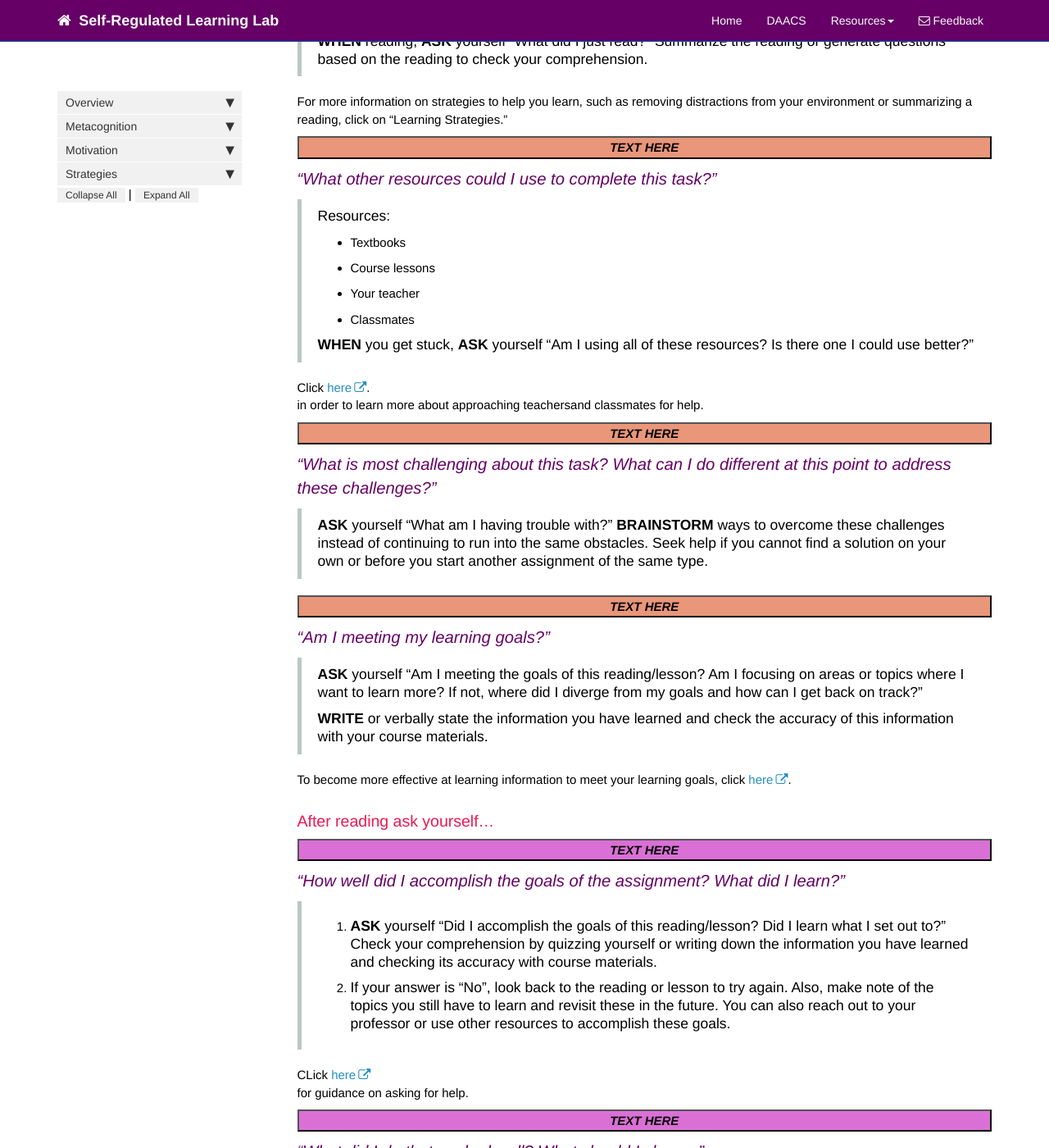
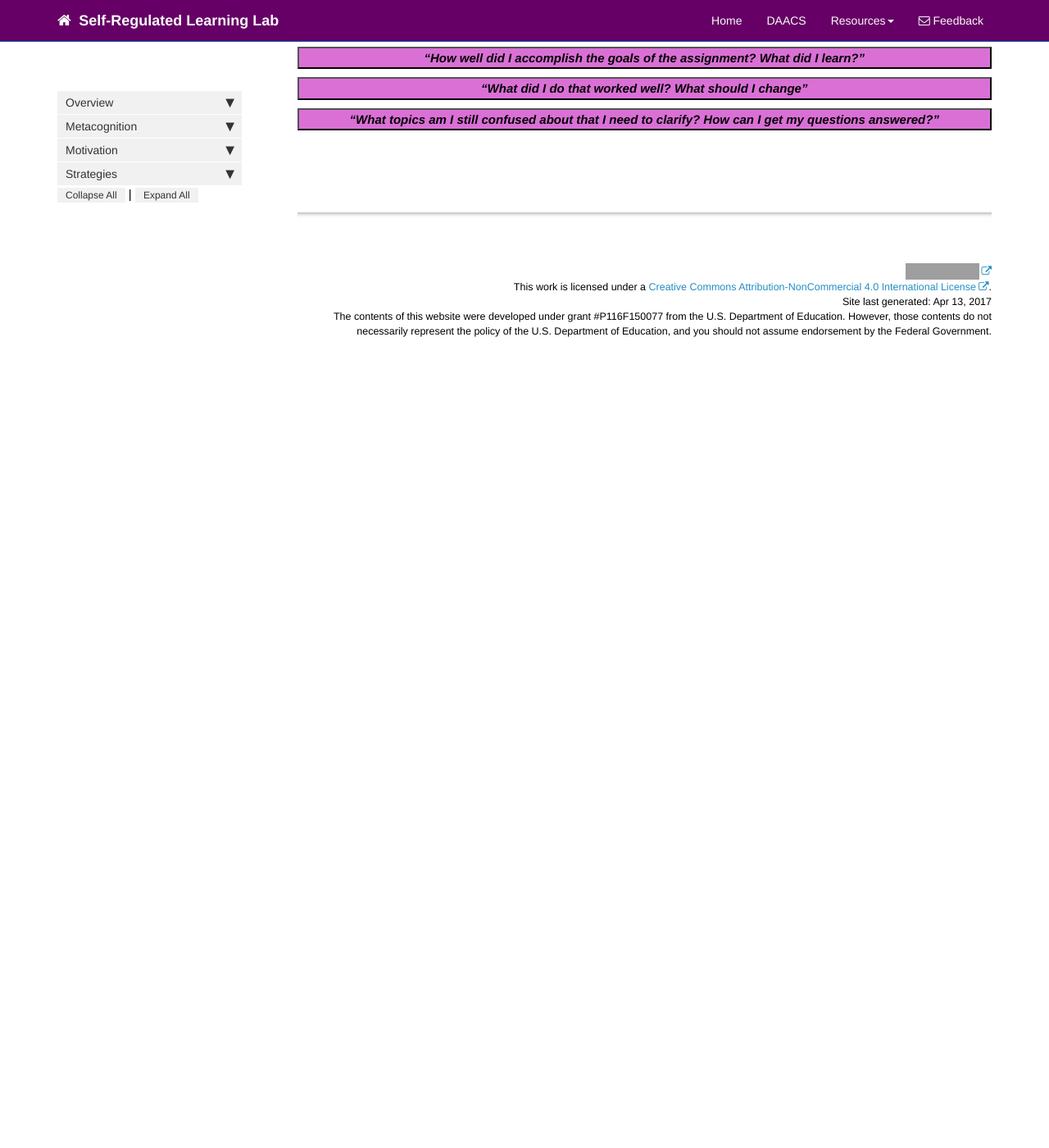
Before and after one commit to dfranklin02/SRL, a Jekyll site: the page built from docs/pages/metacognition/metacognition_recommendations_reading.md, in a window 1280 px wide and 1400 px high, scrolled down 813 px. Shown: the whole window at 82% size. Built offline with Jekyll 4.4.1, drawn with Linux system fonts in a browser that asks for light colours; nearby versions of some CDN libraries; comment, search, counter and statistics services are not loaded; after the commit the page ends 1277 px from its top, so only the background shows below that; some of the changed text lies outside the part shown; grey boxes are pictures that could not be loaded.

Commit message:
Update metacognition_recommendations_reading.md

```diff
--- a/docs/pages/metacognition/metacognition_recommendations_reading.md
+++ b/docs/pages/metacognition/metacognition_recommendations_reading.md
@@ -102,119 +102,90 @@ See <a href="http://srl.daacs.net/help_seeking.html">help seeking</a> to learn m
 
 ### While reading ask yourself...
 
-<button data-toggle="collapse" data-target="#readingduring1" style="background-color:DarkSalmon; width:100%"><b><i>TEXT HERE</i></b></button>
+<button data-toggle="collapse" data-target="#readingduring1" style="background-color:DarkSalmon; width:100%"><b><i>“What strategies am I using that are or are not working well to help me learn?”</i></b></button>
 
 <div id="readingduring1" class="collapse">
-TEXT HERE
+<b>WHEN</b> you get stuck, <b>ASK</b> yourself “Am I using the best method possible to complete this reading/lesson? Should I use a different approach?” You can adjust how fast or slow you are reading the text, eliminate distractions from your environment, and consciously focus your thoughts on the task, rather than other things on your mind.
+<b>WHEN</b> reading, <b>ASK</b> yourself “What did I just read?” Summarize the reading or generate questions based on the reading to check your comprehension.
+<br>
+<br>
+For more information on strategies to help you learn, such as removing distractions from your environment or summarizing a reading, <a href="http://srl.daacs.net/strategies.html">click here.</a>
+</div>
+
+<button data-toggle="collapse" data-target="#readingduring2" style="background-color:DarkSalmon; width:100%"><b><i>“What other resources could I use to complete this task?”</i></b></button>
+
+<div id="readingduring2" class="collapse">
+Resources:
+<ul>
+<li>Textbooks</li>
+<li>Course lessons</li>
+<li>Teachers</li>
+<li>Classmates</li>
+</ul>
+<b>WHEN</b> you get stuck, <b>ASK</b> yourself “Am I using all of these resources? Is there one I could use better?”
+<br>
+<br>
+<a href="http://srl.daacs.net/help_seeking.html">Click here</a>.<br> to learn more about approaching teachers and classmates for help.
+</div>
+
+<button data-toggle="collapse" data-target="#readingduring3" style="background-color:DarkSalmon; width:100%"><b><i>“What is most challenging about this task? What can I do different at this point to address these challenges?”</i></b></button>
+
+<div id="readingduring3" class="collapse">
+<b>ASK</b> yourself “What am I having trouble with?” <b>BRAINSTORM</b> ways to overcome these challenges instead of continuing to run into the same obstacles. Seek help if you cannot find a solution on your own or before you start another assignment of the same type.
 <br>
 <br>
 </div>
 
-<p class='question'>“What strategies am I using that are or are not working well to help me learn?”</p>
+<button data-toggle="collapse" data-target="#readingduring4" style="background-color:DarkSalmon; width:100%"><b><i>“Am I meeting my learning goals?”</i></b></button>
 
-> **WHEN** you get stuck, **ASK** yourself “Am I using the best method possible to complete this reading/lesson? Should I use a different approach?” You can adjust how fast or slow you are reading the text, eliminate distractions from your environment, and consciously focus your thoughts on the task, rather than other things on your mind.
->
-> **WHEN** reading, **ASK** yourself “What did I just read?” Summarize the reading or generate questions based on the reading to check your comprehension.
-
-For more information on strategies to help you learn, such as removing distractions from your environment or summarizing a reading, click on "Learning Strategies."
-
-
-<button data-toggle="collapse" data-target="#readingduring2" style="background-color:DarkSalmon; width:100%"><b><i>TEXT HERE</i></b></button>
-
-<div id="readingduring2" class="collapse">
-TEXT HERE
+<div id="readingduring4" class="collapse">
+<b>ASK</b> yourself “Am I meeting the goals of this reading/lesson? Am I focusing on areas or topics where I want to learn more? If not, where did I diverge from my goals and how can I get back on track?”
+<br>
+<br>
+<b>WRITE</b> or verbally state the information you have learned and check the accuracy of this information with your course materials.
+<br>
+<br>
+To become more effective at learning information to meet your learning goals, <a href="http://srl.daacs.net/strategies.html">click here.</a>
 <br>
 <br>
 </div>
 
-<p class='question'>“What other resources could I use to complete this task?”</p>
 
-> Resources:
-> -   Textbooks
-> -   Course lessons
-> -   Your teacher
-> -   Classmates
->
-> **WHEN** you get stuck, **ASK** yourself “Am I using all of these resources? Is there one I could use better?”
-
-Click <a href="http://srl.daacs.net/help_seeking.html">here</a>.<br> in order to learn more about approaching teachersand classmates for help.
+### After reading ask yourself...
 
 
-<button data-toggle="collapse" data-target="#readingduring3" style="background-color:DarkSalmon; width:100%"><b><i>TEXT HERE</i></b></button>
+<button data-toggle="collapse" data-target="#readingafter1" style="background-color:Orchid; width:100%"><b><i>“How well did I accomplish the goals of the assignment? What did I learn?”</i></b></button>
 
-<div id="readingduring3" class="collapse">
-TEXT HERE
+<div id="readingafter1" class="collapse">
+<ol>
+<li><b>ASK</b> yourself “Did I accomplish the goals of this reading/lesson? Did I learn what I set out to?” Check your comprehension by quizzing yourself or writing down the information you have learned and checking its accuracy with course materials.</li>
+<li>If your answer is “No”, look back to the reading or lesson to try again. Also, make note of the topics you still have to learn and revisit these in the future. You can also reach out to your professor or use other resources to accomplish these goals.</li>
+</ol>
+<br>
+<a href="http://srl.daacs.net/help_seeking.html">Click here</a><br> for guidance on asking for help.
 <br>
 <br>
 </div>
 
-<p class='question'>“What is most challenging about this task? What can I do different at this point to address these challenges?”</p>
+<button data-toggle="collapse" data-target="#readingafter2" style="background-color:Orchid; width:100%"><b><i>“What did I do that worked well? What should I change”</i></b></button>
 
-> **ASK** yourself “What am I having trouble with?” **BRAINSTORM** ways to overcome these challenges instead of continuing to run into the same obstacles. Seek help if you cannot find a solution on your own or before you start another assignment of the same type.
+<div id="readingafter2" class="collapse">
+<ol>
+<li><b>ASK</b> yourself “Did one learning strategy work better than others?”</li>
+<li><b>ASK</b> yourself “Did I perform better on one part of the lesson than others?” Maybe you understood the general ideas but had difficulties with the details.</li>
+<li><b>WRITE</b> down effective strategies and areas for improvements. You can also write a reminder on a calendar to return to this list the next time you have a similar assignment.</li>
+</ol>
+<br>
+</div>
 
+<button data-toggle="collapse" data-target="#readingafter3" style="background-color:Orchid; width:100%"><b><i>“What topics am I still confused about that I need to clarify? How can I get my questions answered?”</i></b></button>
 
-<button data-toggle="collapse" data-target="#readingduring4" style="background-color:DarkSalmon; width:100%"><b><i>TEXT HERE</i></b></button>
-
-<div id="readingduring4" class="collapse">
-TEXT HERE
+<div id="readingafter3" class="collapse">
+<ol>
+<li>Recognize concepts you still need to master – it is likely that these concepts will come up again throughout the course of your education.</li>
+<li>Use your resources (e.g., ask a teacher, read the textbook) to clarify confusions before attempting another reading or lesson.</li>
+</ol>
+<a href="http://srl.daacs.net/help_seeking.html">Click here</a><br> for effective strategies to ask for help.
 <br>
 <br>
 </div>
-
-<p class='question'>“Am I meeting my learning goals?”</p>
-
-> **ASK** yourself “Am I meeting the goals of this reading/lesson? Am I focusing on areas or topics where I want to learn more? If not, where did I diverge from my goals and how can I get back on track?”
->
-> **WRITE** or verbally state the information you have learned and check the accuracy of this information with your course materials.
-
-To become more effective at learning information to meet your learning goals, click <a href="http://srl.daacs.net/help_seeking.html">here</a>.<br>
-
-### After reading ask yourself...
-
-
-<button data-toggle="collapse" data-target="#readingafter1" style="background-color:Orchid; width:100%"><b><i>TEXT HERE</i></b></button>
-
-<div id="readingafter1" class="collapse">
-TEXT HERE
-<br>
-<br>
-</div>
-
-<p class='question'>“How well did I accomplish the goals of the assignment? What did I learn?”</p>
-
-> 1.  **ASK** yourself “Did I accomplish the goals of this reading/lesson? Did I learn what I set out to?” Check your comprehension by quizzing yourself or writing down the information you have learned and checking its accuracy with course materials.
->
-> 2.  If your answer is “No”, look back to the reading or lesson to try again. Also, make note of the topics you still have to learn and revisit these in the future. You can also reach out to your professor or use other resources to accomplish these goals.
-
-CLick <a href="http://srl.daacs.net/help_seeking.html">here</a><br> for guidance on asking for help.
-
-
-<button data-toggle="collapse" data-target="#readingafter2" style="background-color:Orchid; width:100%"><b><i>TEXT HERE</i></b></button>
-
-<div id="readingafter2" class="collapse">
-TEXT HERE
-<br>
-<br>
-</div>
-
-<p class='question'>“What did I do that worked well? What should I change”</p>
-
-> 1.  **ASK** yourself “Did one learning strategy work better than others?”
-> 2.  **ASK** yourself “Did I perform better on one part of the lesson than others?” Maybe you understood the general ideas but had difficulties with the details.
-> 3.  **WRITE** down effective strategies and areas for improvements. You can also write a reminder on a calendar to return to this list the next time you have a similar assignment.
-
-
-<button data-toggle="collapse" data-target="#readingafter3" style="background-color:Orchid; width:100%"><b><i>TEXT HERE</i></b></button>
-
-<div id="readingafter3" class="collapse">
-TEXT HERE
-<br>
-<br>
-</div>
-
-<p class='question'>“What topics am I still confused about that I need to clarify? How can I get my questions answered?”</p>
-
-> 1.  Recognize concepts you still need to master – it is likely that these concepts will come up again throughout the course of your education.
-> 2.  Use your resources (e.g., ask a teacher, read the textbook) to clarify confusions before attempting another reading or lesson.
-
-Click <a href="http://srl.daacs.net/help_seeking.html">here</a><br> for more information on asking for help.
```
